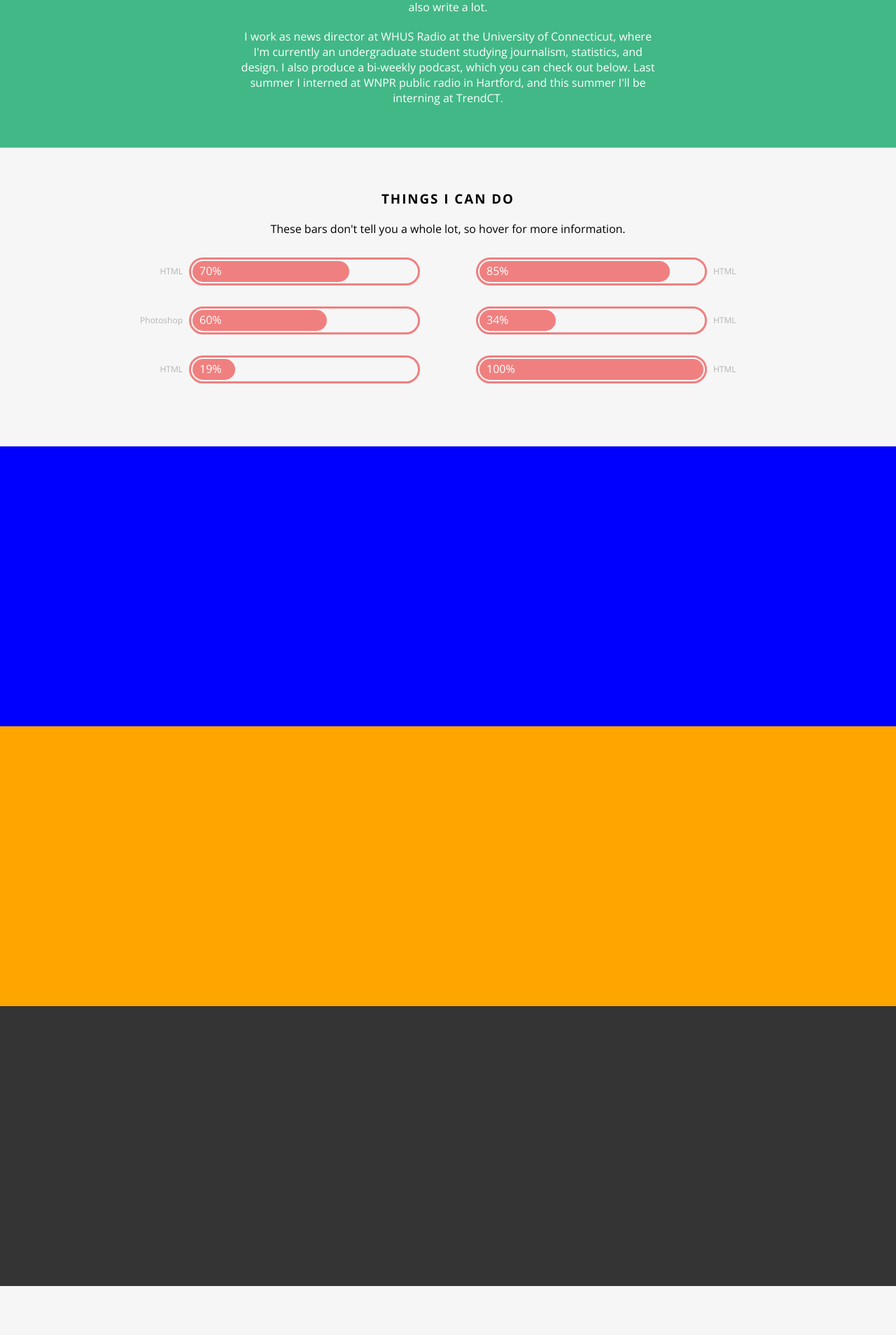
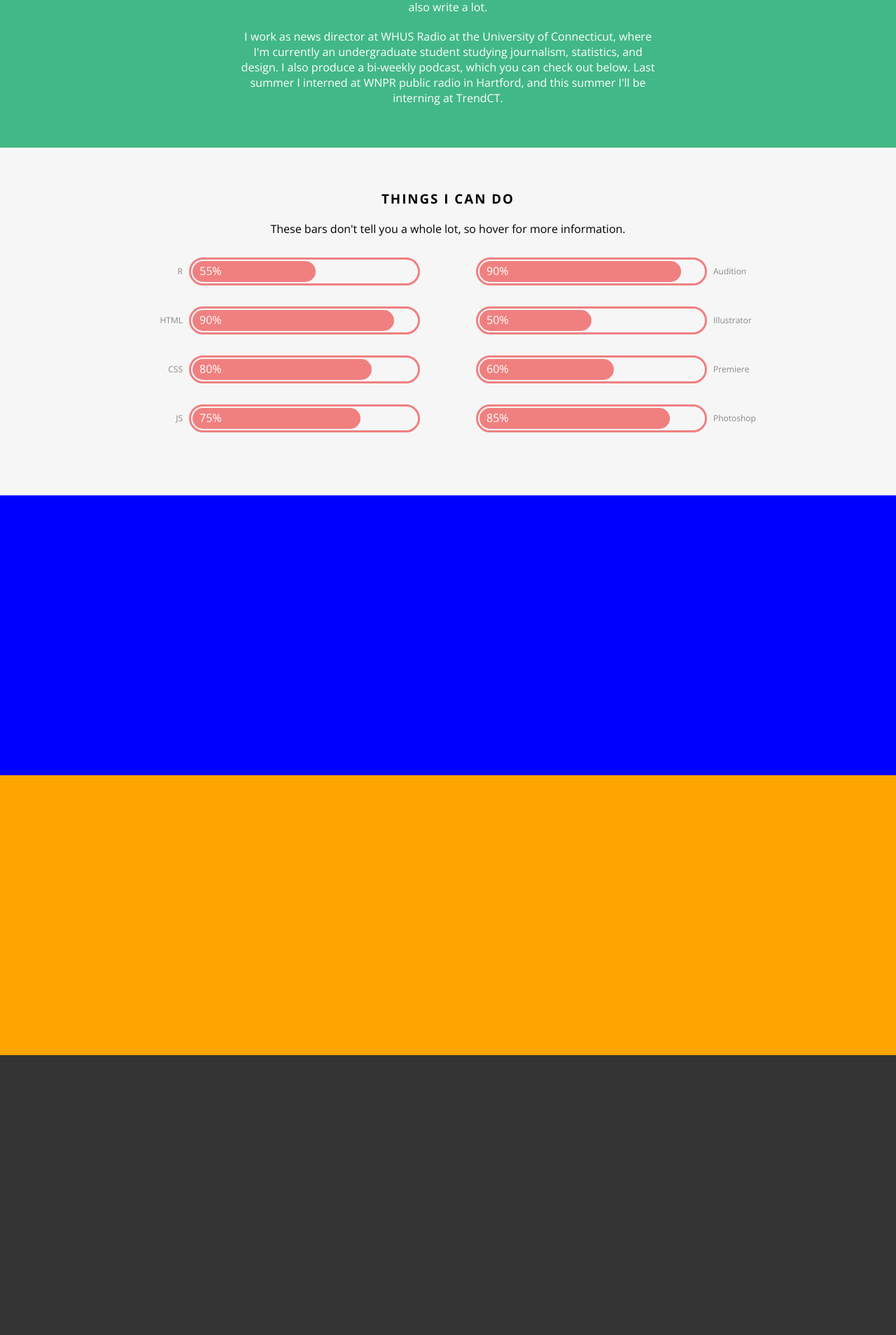
Before and after one commit to charliesmart/charlie.github.io, a Jekyll site: the page built from index.html, in a window 1280 px wide. Shown: the part 1404-3312 px from the top of the page at 70% size. Built offline with Jekyll 4.4.1, drawn with Linux system fonts in a browser that asks for light colours; nearby versions of some CDN libraries; before the commit the page ends 3242 px from its top, so only the background shows below that.

Commit message:
Add actual skills to skill bars

```diff
--- a/_includes/skills.html
+++ b/_includes/skills.html
@@ -8,23 +8,30 @@
         <div class=skills-left>
 
             <div class="skill-outer left-bar">
-                <p class="skill-name">HTML</p>
-                <div class="skill-inner" value="70">
-                    <p>70%</p>
-                </div>
-            </div>
-
-            <div class="skill-outer left-bar">
-                <p class="skill-name">Photoshop</p>
-                <div class="skill-inner" value="60">
-                    <p>60%</p>
+                <p class="skill-name">R</p>
+                <div class="skill-inner" value="55">
+                    <p>55%</p>
                 </div>
             </div>
 
             <div class="skill-outer left-bar">
                 <p class="skill-name">HTML</p>
-                <div class="skill-inner" value="19">
-                    <p>19%</p>
+                <div class="skill-inner" value="90">
+                    <p>90%</p>
+                </div>
+            </div>
+
+            <div class="skill-outer left-bar">
+                <p class="skill-name">CSS</p>
+                <div class="skill-inner" value="80">
+                    <p>80%</p>
+                </div>
+            </div>
+
+            <div class="skill-outer left-bar">
+                <p class="skill-name">JS</p>
+                <div class="skill-inner" value="75">
+                    <p>75%</p>
                 </div>
             </div>
 
@@ -33,23 +40,30 @@
         <div class="skills-right">
 
             <div class="skill-outer right-bar">
-                <p class="skill-name">HTML</p>
-                <div class="skill-inner" value="85">
-                    <p>85%</p>
+                <p class="skill-name">Audition</p>
+                <div class="skill-inner" value="90">
+                    <p>90%</p>
                 </div>
             </div>
 
             <div class="skill-outer right-bar">
-                <p class="skill-name">HTML</p>
-                <div class="skill-inner" value="34">
-                    <p>34%</p>
+                <p class="skill-name">Illustrator</p>
+                <div class="skill-inner" value="50">
+                    <p>50%</p>
                 </div>
             </div>
 
             <div class="skill-outer right-bar">
-                <p class="skill-name">HTML</p>
-                <div class="skill-inner" value="100">
-                    <p>100%</p>
+                <p class="skill-name">Premiere</p>
+                <div class="skill-inner" value="60">
+                    <p>60%</p>
+                </div>
+            </div>
+
+            <div class="skill-outer right-bar">
+                <p class="skill-name">Photoshop</p>
+                <div class="skill-inner" value="85">
+                    <p>85%</p>
                 </div>
             </div>
 
--- a/assets/css/modules/_colors.sass
+++ b/assets/css/modules/_colors.sass
@@ -2,4 +2,4 @@ $background-color: #F6F6F6
 $text-main: black
 $text-accent: #4A4E69
 $main-dark: #1A936F
-$text-light: rgb(180, 180, 180)
+$text-light: #888888
```
Also changed, not shown: assets/css/main.min.css.
